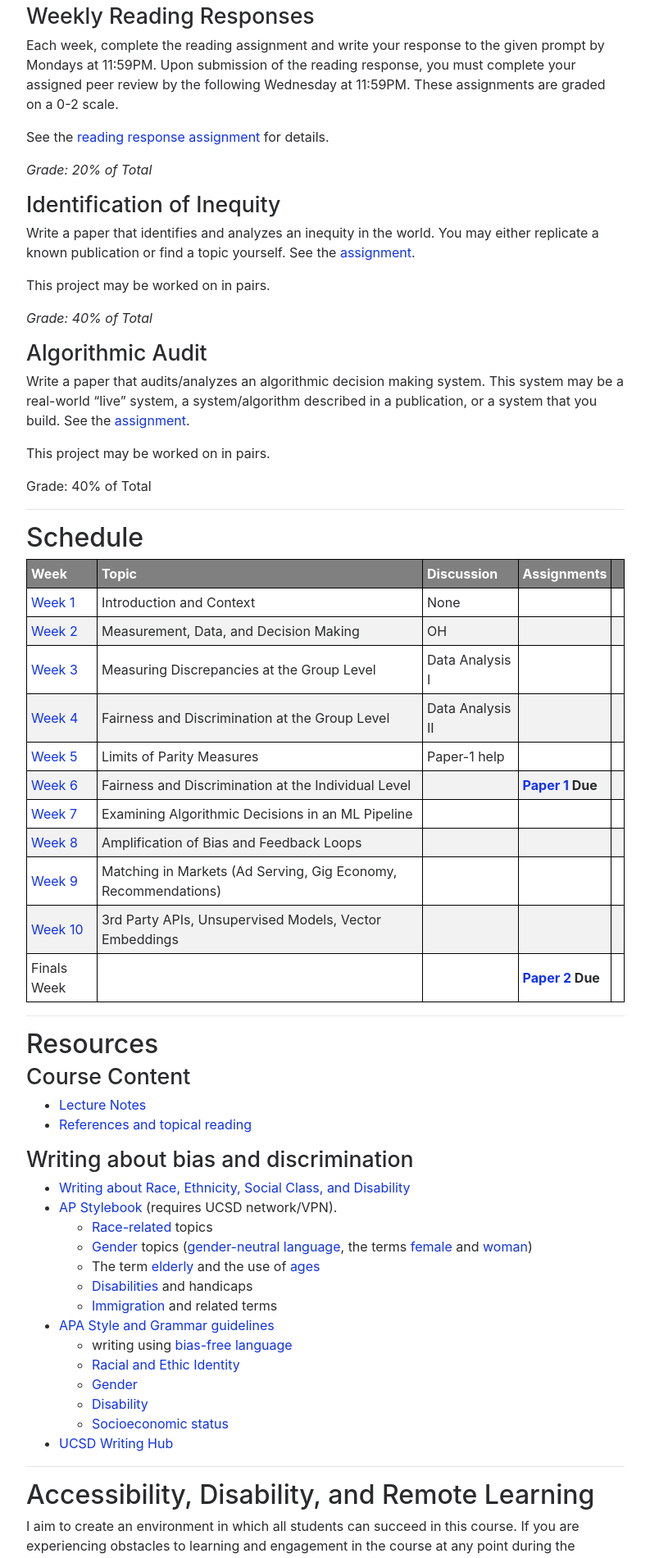
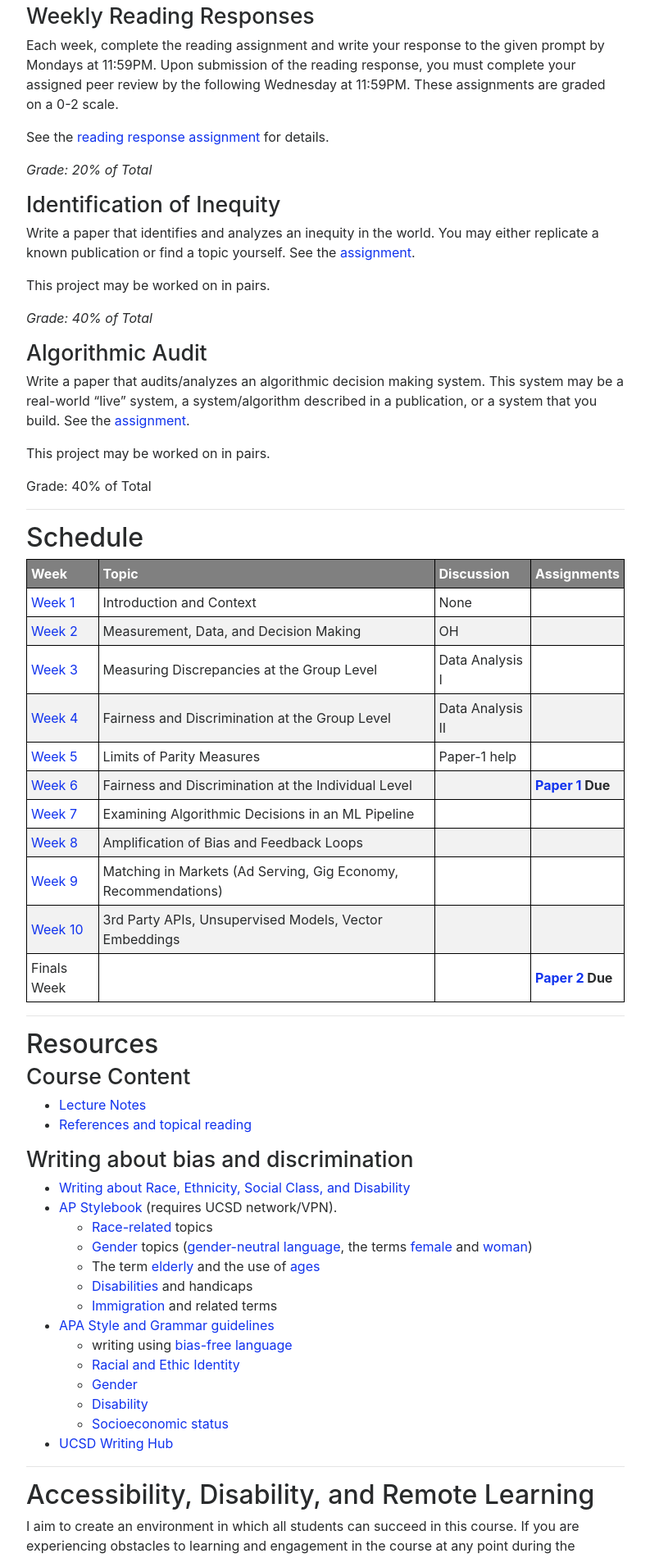
Before and after one commit to afraenkel/course-fairness-webpage, a Jekyll site: the page built from index.md, in a window 1280 px wide. Shown: the part 2513-4414 px from the top of the page at 82% size, without its empty margins (243-1036 px from the left). Built offline with Jekyll 4.4.1, drawn with Linux system fonts in a browser that asks for light colours; nearby versions of some CDN libraries.

```diff
--- a/index.md
+++ b/index.md
@@ -170,7 +170,7 @@ Grade: 40% of Total
 |[Week 8](weeks/week09)|Amplification of Bias and Feedback Loops|||
 |[Week 9](weeks/week08)|Matching in Markets (Ad Serving, Gig Economy, Recommendations)|||
 |[Week 10](weeks/week10)|3rd Party APIs, Unsupervised Models, Vector Embeddings|||
-|Finals Week|||**[Paper 2](assignments/algorithmic-audit) Due**||
+|Finals Week|||**[Paper 2](assignments/algorithmic-audit) Due**|
 
 ---
 
```
